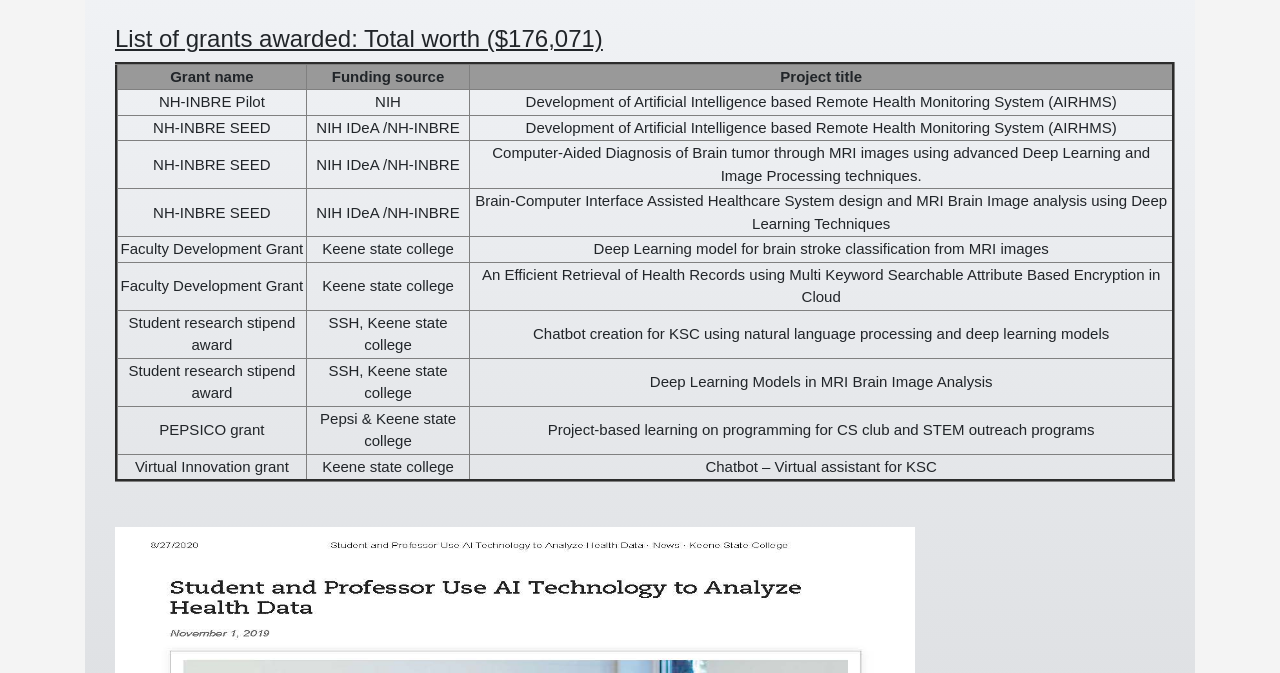
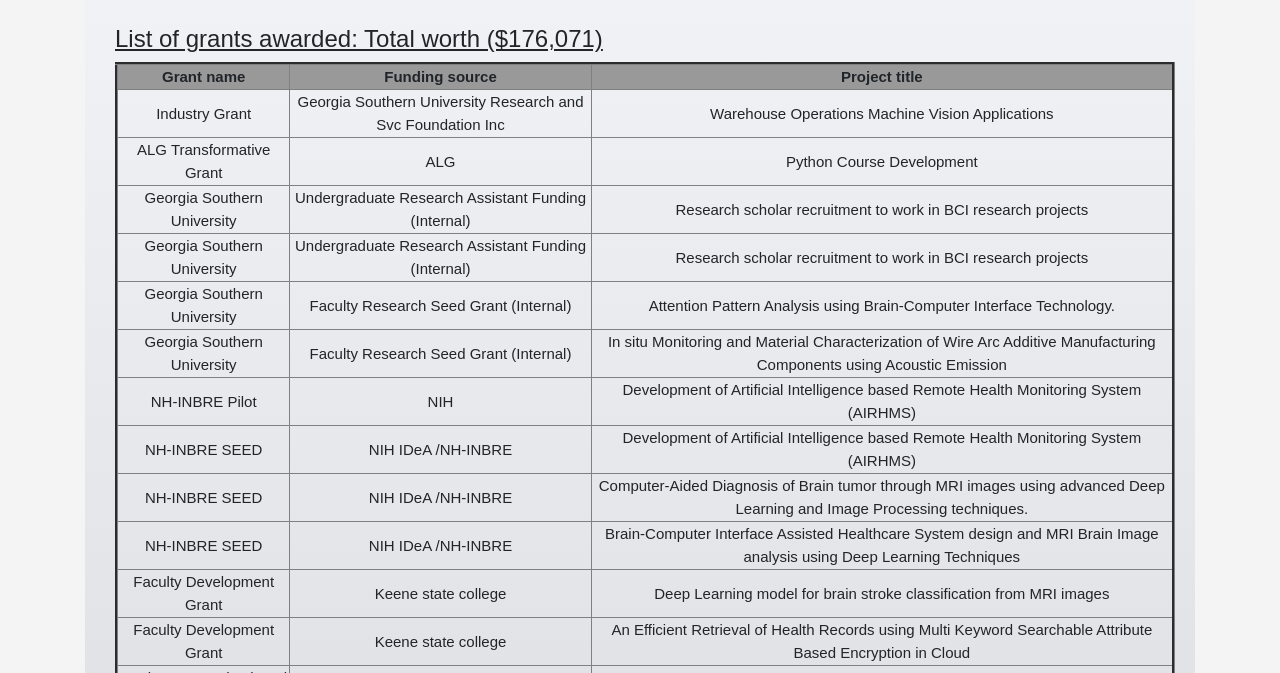
Before and after one commit to meenalosinivimalcruz/meenalosinivimalcruz.github.io, a plain HTML site: page Research/AI Projects.html in a window 1280 px wide. Shown: the part 127-800 px from the top of the page. Drawn offline with nearby package versions, Linux system fonts and the light colour scheme.

Commit message:
Update AI Projects.html

```diff
--- a/Research/AI Projects.html
+++ b/Research/AI Projects.html
@@ -86,6 +86,44 @@
         <th>Funding source</th>
         <th>Project title</th>
     </tr>
+        <tr>
+        <td>Industry Grant</td>
+        <td>Georgia Southern University Research and Svc Foundation Inc</td>
+        <td>Warehouse Operations Machine Vision Applications</td>
+    </tr>
+
+           <tr>
+        <td>ALG Transformative Grant</td>
+        <td>ALG</td>
+        <td>Python Course Development</td>
+    </tr>
+
+           <tr>
+        <td>Georgia Southern University</td>
+        <td>Undergraduate Research Assistant Funding (Internal)</td>
+        <td>Research scholar recruitment to work in BCI research projects</td>
+    </tr>
+
+           <tr>
+        <td>Georgia Southern University</td>
+        <td>Undergraduate Research Assistant Funding (Internal)</td>
+        <td>Research scholar recruitment to work in BCI research projects</td>
+    </tr>
+
+             <tr>
+        <td>Georgia Southern University</td>
+        <td>Faculty Research Seed Grant (Internal)</td>
+        <td>Attention Pattern Analysis using Brain-Computer Interface Technology. </td>
+    </tr>
+
+                   <tr>
+        <td>Georgia Southern University</td>
+        <td>Faculty Research Seed Grant (Internal)</td>
+        <td>In situ Monitoring and Material Characterization of Wire Arc Additive Manufacturing Components using Acoustic Emission </td>
+    </tr>
+
+
+
     <tr>
         <td>NH-INBRE Pilot</td>
         <td>NIH</td>
```
